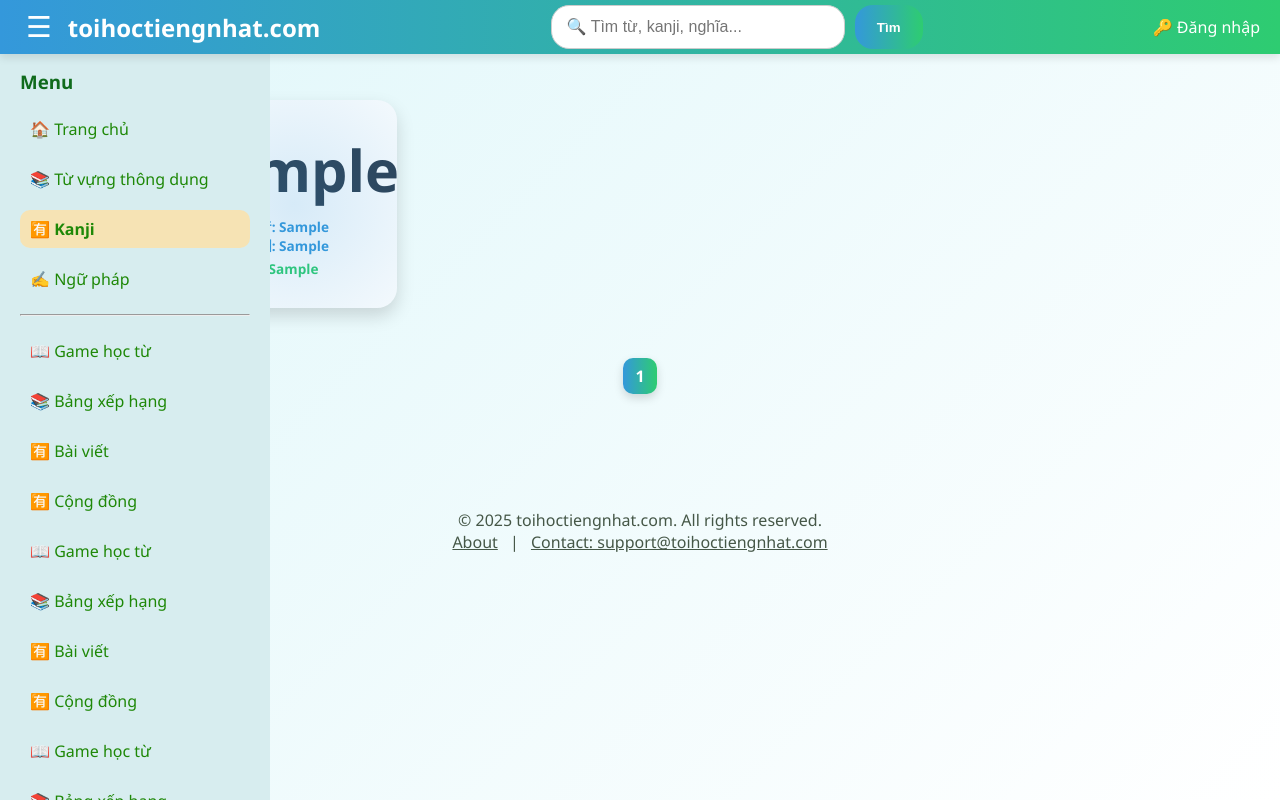
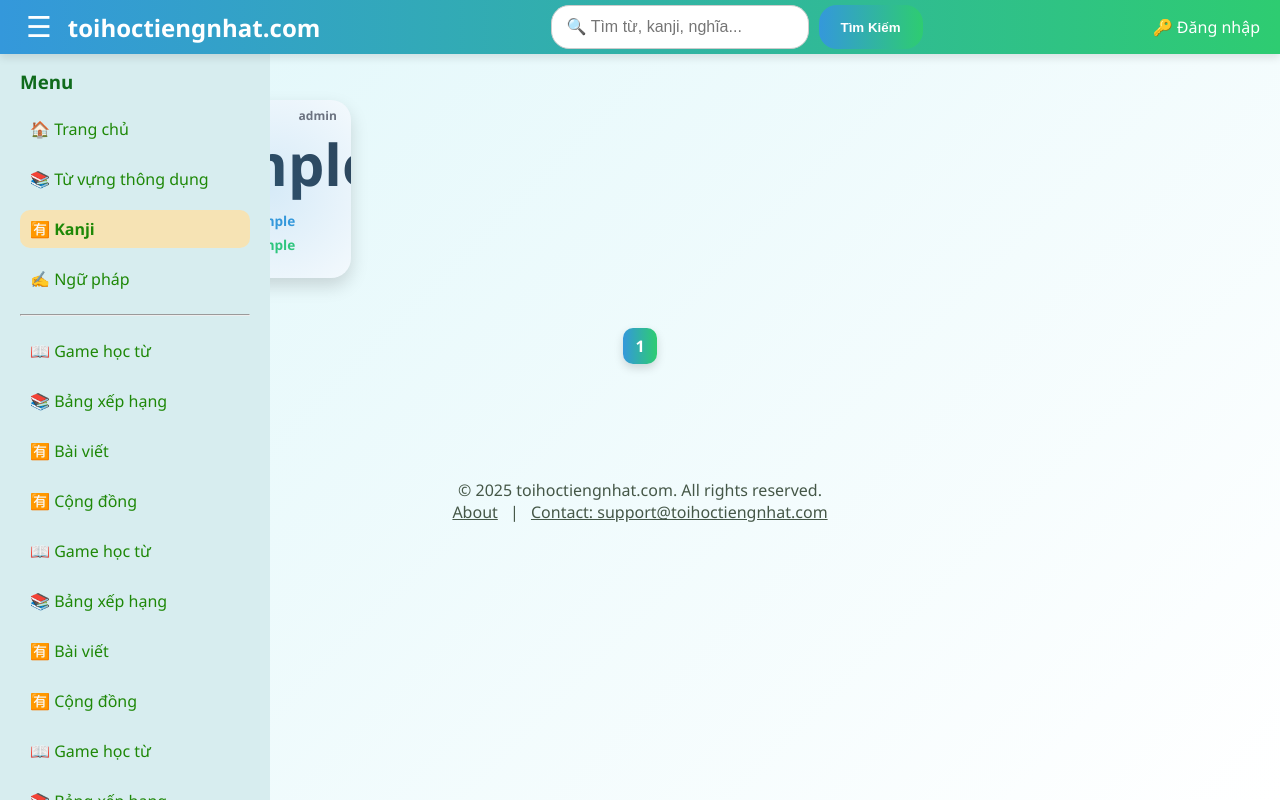
Before and after one commit to xuanthinh2612/japanese_learning_tool, a Flask app: page /kanji in a window 1280 px wide. Run offline with Flask 3, Linux system fonts and the light colour scheme; tables that the repository leaves empty hold one stand-in row (values such as "Sample post").

Commit message:
update011

```diff
--- a/controllers/home.py
+++ b/controllers/home.py
@@ -21,10 +21,7 @@ def index():
 
 @app.route("/top-words")
 def top_words():
-    # run_import(
-    # kanji_file="data/kanji.json",
-    # vocab_file="data/vocab.json",
-    # grammar_file="data/grammar.json")
+    # run_import()
 
     page = request.args.get("page", 1, type=int)
     per_page = 30   # hiển thị rất nhiều từ / page
--- a/controllers/user_word.py
+++ b/controllers/user_word.py
@@ -38,7 +38,7 @@ def add_to_learning(word_id):
 
 @app.route("/update_learning_status/<int:word_id>", methods=["POST"])
 def update_learning_status(word_id):
-    message = {"learning": "Đang học", "reviewing": "Đang học", "mastered": "Đã thuộc", "dropped": "Đã bỏ"}
+    message = {"searched": "Đã tra", "added": "Đã thêm", "learning": "Đang học", "reviewing": "Ôn tập", "mastered": "Đã thuộc", "dropped": "Đã bỏ"}
     if g.user is None:
         return {"message": "Vui lòng đăng nhập", "success": False}, 401
 
@@ -53,14 +53,10 @@ def update_learning_status(word_id):
     data = request.get_json()
     new_status = data.get("status")
 
-    print(new_status)
-
-    allowed = ["learning", "reviewing", "mastered", "dropped"]
+    allowed = ["added", "learning", "reviewing", "mastered", "dropped"]
     if new_status not in allowed:
         return {"message": "Trạng thái không hợp lệ", "success": False}
 
-
-    print(new_status)
     item.status = new_status
     db.session.commit()
 
--- a/static/css/kanji.css
+++ b/static/css/kanji.css
@@ -34,7 +34,7 @@ h1 {
 /* Kanji Card            */
 /* ===================== */
 .kanji-card {
-    height: 180px; /* 🔽 giảm ~30% từ 260px */
+    height: 150px;
     padding: 14px;
 }
 
@@ -222,3 +222,13 @@ h1 {
         flex-direction: column;
     }
 }
+
+.card-tag-right-above {
+    position: absolute;
+    top: 10px;
+    right: 14px;
+    font-size: 0.75rem;
+    font-weight: 600;
+    color: #6b7280;
+    line-height: 1;
+}
--- a/static/css/style-base.css
+++ b/static/css/style-base.css
@@ -43,7 +43,7 @@ body {
 /* ===================== */
 .kanji-container {
     display: grid;
-    grid-template-columns: repeat(4, 1fr); /* ✅ 5 cột desktop */
+    grid-template-columns: repeat(5, 1fr); /* ✅ 5 cột desktop */
     gap: 24px;
     max-width: 900px;
     margin: 50px auto 90px;
--- a/static/js/common.js
+++ b/static/js/common.js
@@ -32,3 +32,7 @@ function toggleClass(collapsed, loaded) {
 }
 
 document.addEventListener('DOMContentLoaded', () => { loadSideBar() })
+
+function goBack() {
+    history.back()
+}
--- a/templates/grammar_detail.html
+++ b/templates/grammar_detail.html
@@ -45,7 +45,7 @@
     <!-- Actions -->
     <div class="btn-actions">
         <button class="btn primary">⭐ Thêm vào danh sách học</button>
-        <a href="/grammar" class="btn ghost">← Quay lại danh sách</a>
+        <button class="btn ghost" onclick="goBack()">← Quay lại danh sách</button>
     </div>
 
 
--- a/templates/kanji_detail.html
+++ b/templates/kanji_detail.html
@@ -71,7 +71,7 @@
     <!-- Actions -->
     <div class="btn-actions">
         <button class="btn primary">⭐ Thêm vào danh sách học</button>
-        <a href="/kanji" class="btn ghost">← Quay lại danh sách</a>
+        <button class="btn ghost" onclick="goBack()">← Quay lại danh sách</button>
     </div>
 
 </div>
--- a/templates/layout.html
+++ b/templates/layout.html
@@ -255,8 +255,9 @@
                 <li><a href="/articles">🈶 Bài viết</a></li>
                 <li><a href="/articles">🈶 Cộng đồng</a></li>
             </ul>
+            {% if g.user and g.user.role == 'admin' %}
             <hr>
-            {% if g.user and g.user.role == 'admin' %}
+
             <ul>
                 <li>
                     <a href="/add-article"><span class="icon">➕</span>Add Article</a>
@@ -278,7 +279,7 @@
             <div class="search-div">
                 <div class="search-box">
                     <input type="text" placeholder="🔍 Tìm từ, kanji, nghĩa...">
-                    <button>Tìm</button>
+                    <button>Tìm Kiếm</button>
                 </div>
             </div>
 
--- a/templates/list_kanji.html
+++ b/templates/list_kanji.html
@@ -12,16 +12,14 @@
 <div class="container kanji-container">
     {% for kanji in Kanji_list %}
         <a href="/kanji/{{ kanji.id }}" class="card kanji-card">
+            <div class="card-tag-right-above">{{kanji.level}}</div>
             <div class="kanji-char">
                 {{ kanji.character }}
             </div>
 
             <div class="kanji-info">
                 {% if kanji.onyomi %}
-                    <div class="reading">音: {{ kanji.onyomi }}</div>
-                {% endif %}
-                {% if kanji.kunyomi %}
-                    <div class="reading">訓: {{ kanji.kunyomi }}</div>
+                    <div class="reading">{{ kanji.hanviet }}</div>
                 {% endif %}
                 {% if kanji.meaning_vi %}
                     <div class="meaning">{{ kanji.meaning_vi }}</div>
--- a/templates/word_detail.html
+++ b/templates/word_detail.html
@@ -94,7 +94,7 @@
     <!-- ===================== -->
     <div class="btn-actions">
         <button class="btn primary">⭐ Thêm vào danh sách học</button>
-        <a href="/" class="btn ghost">← Quay lại</a>
+        <button class="btn ghost" onclick="goBack()">← Quay lại danh sách</button>
     </div>
 
 </div>
```
Also changed, not shown: services/import_service.py (+9 -3 lines), static/js/my_learning.js (+38 -66 lines).
